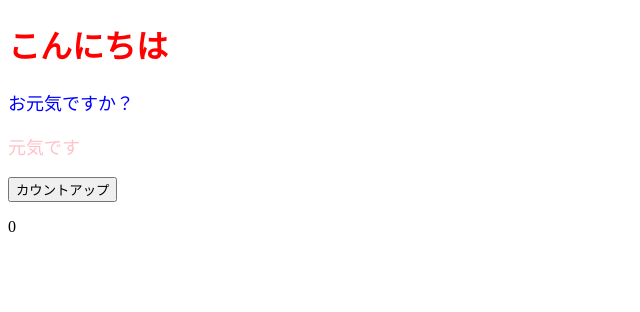
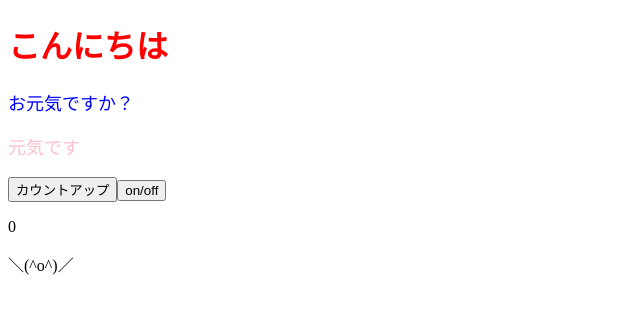
Before and after one commit to jojo-kakyouin/react_sample, a React (Create React App) app: page / in a window 1280 px wide. Shown: the top 312 px of the page, without its empty margins (0-640 px from the left). Built offline with nearby package versions, Linux system fonts and the light colour scheme.

Commit message:
顔文字オンオフ

```diff
--- a/src/App.js
+++ b/src/App.js
@@ -5,14 +5,22 @@ const App = () => {
   const onClickCountUp = () => {
     setNum(num + 1);
   };
+  const onClickSwitchFaceShowFlg = () => {
+    setFaceShowFlg(!faceShowFlg);
+  };
   const [num, setNum] = useState(0);
+  const [faceShowFlg, setFaceShowFlg] = useState(true);
+
   return (
     <>
       <h1 style={{ color: "red" }}> こんにちは</h1>
       <ColorfulMessage color="blue">お元気ですか？</ColorfulMessage>
       <ColorfulMessage color="pink">元気です</ColorfulMessage>
       <button onClick={onClickCountUp}>カウントアップ</button>
+      <button onClick={onClickSwitchFaceShowFlg}>on/off</button>
+
       <p>{num}</p>
+      {faceShowFlg && <p>＼(^o^)／</p>}
     </>
   );
 };
```
